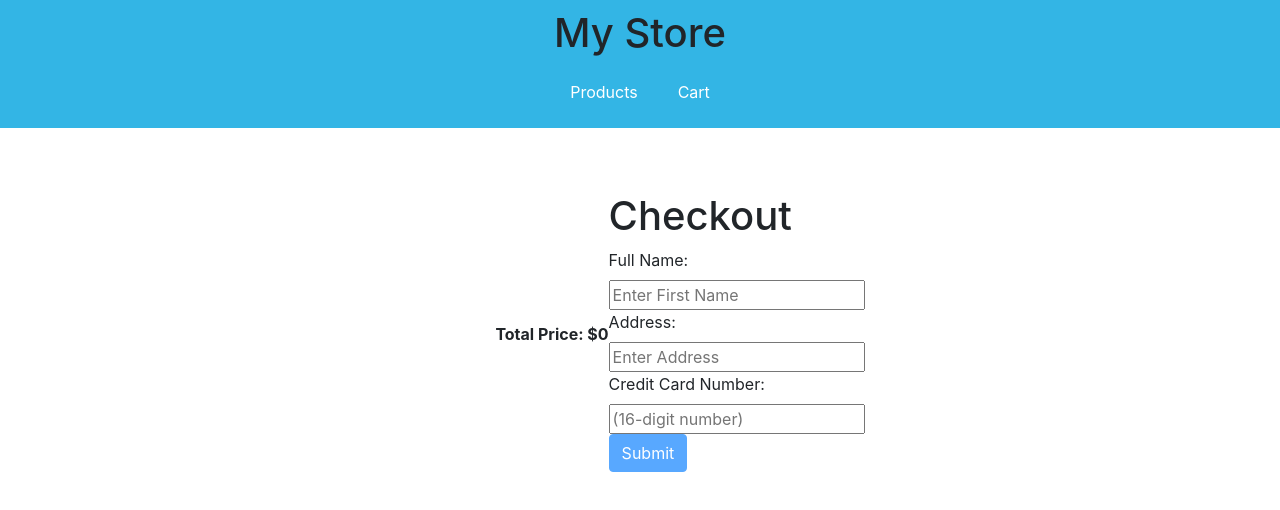
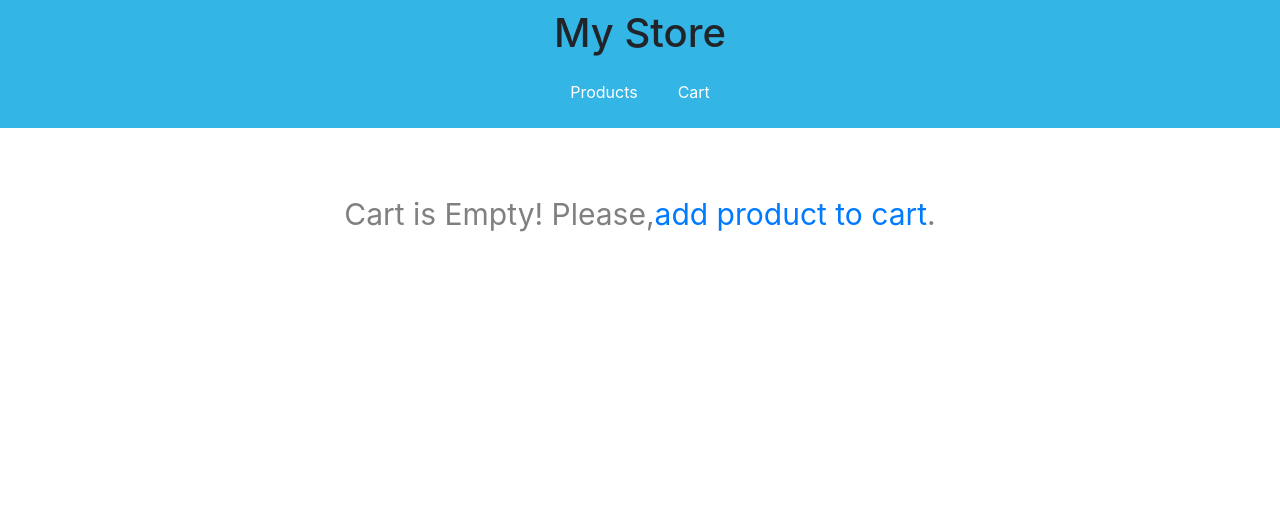
Before and after one commit to Eyongkevin/udacity-MyStore, an Angular app: page /cart in a window 1280 px wide. Shown: the top 510 px of the page. Built offline with nearby package versions, Linux system fonts and the light colour scheme.

Commit message:
refactor: Display a no card view when no cart exist.

```diff
--- a/src/app/components/cart/cart.component.css
+++ b/src/app/components/cart/cart.component.css
@@ -51,4 +51,6 @@ img {
     display: flex;
     justify-content: center;
     margin-top: 64px;
+    color: gray;
+    font-size:30px;
   }
--- a/src/app/components/cart/cart.component.html
+++ b/src/app/components/cart/cart.component.html
@@ -1,4 +1,4 @@
-<div *ngIf="cartProducts" class="cart-container">
+<div *ngIf="cartProducts.length; else noCart" class="cart-container">
     <div class="cart-item-details">
         <div *ngFor="let cartProduct of cartProducts" class="cart-item">
             <img class="" src='{{cartProduct.url}}'>
@@ -26,3 +26,8 @@
             <app-create-form (checkoutSuccess)="checkoutSuccess($event)"></app-create-form>
     </div>
 </div>
+<ng-template #noCart>
+    <div class="empty-cart-message">
+    Cart is Empty! Please, <a routerLink="/"> add product to cart</a>.
+    </div>
+</ng-template>
```
